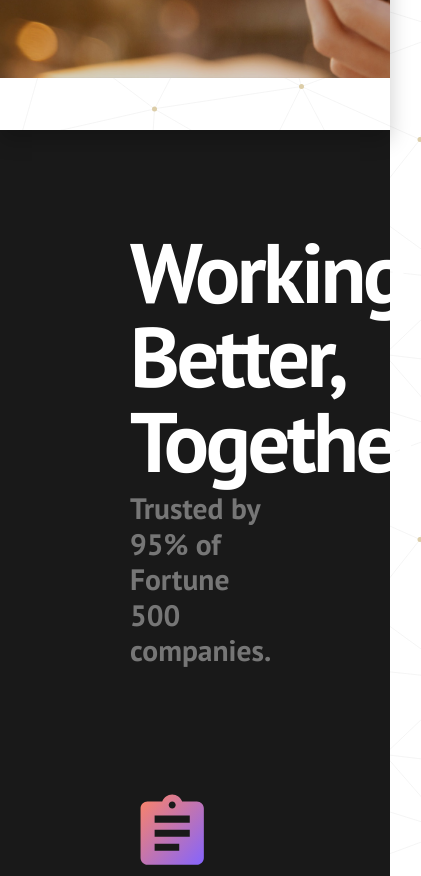
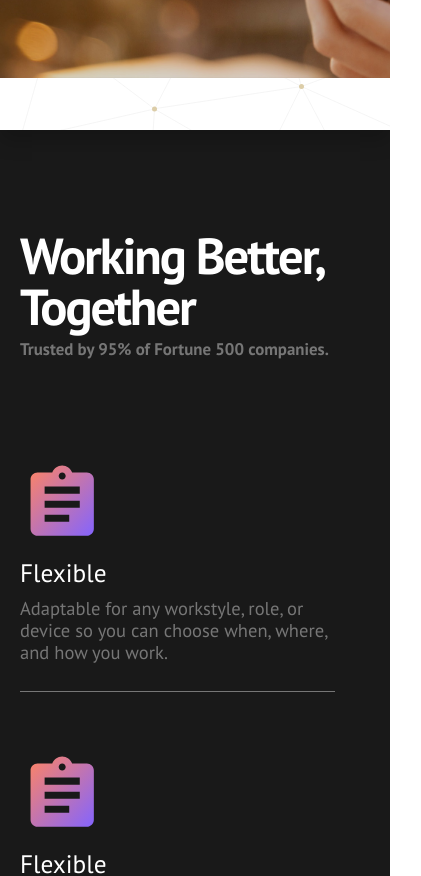
Before and after one commit to RafaelAngeloPiad/dx, a React (Create React App) app: page / in a window 390 px wide. Shown: the part 960-1836 px from the top of the page, 421 px wide, since content can reach past the window. Built offline with nearby package versions, Linux system fonts and the light colour scheme.

Commit message:
some css tweaks

```diff
--- a/src/components/css/App.css
+++ b/src/components/css/App.css
@@ -69,3 +69,63 @@
 .hide{
   display:none;
 }
+
+
+/* appear - on page load */
+.fade-appear {
+  opacity: 0;
+  z-index: 1;
+}
+.fade-appear.fade-appear-active {
+opacity: 1;
+transition: opacity 1000ms linear;
+}
+
+/* enter */
+.fade-enter {
+opacity: 0;
+z-index: 1;
+}
+.fade-enter.fade-enter-active {
+  opacity: 1;
+  transition: opacity 5000ms linear 5000ms;
+}
+
+/* exit */
+.fade-exit {
+  opacity: 1;
+}
+.fade-exit.fade-exit-active {
+  opacity: 0;
+  transition: opacity 5000ms linear;
+}
+.fade-exit-done {
+opacity: 0;
+}
+
+/* slide enter */
+.slide-enter {
+opacity: 0;
+transform: scale(0.97) translateY(5px);
+z-index: 1;
+}
+.slide-enter.slide-enter-active {
+  opacity: 1;
+  transform: scale(1) translateY(0);
+  transition: opacity 3000ms linear 1000ms, transform 3000ms ease-in-out 1000ms;
+}
+
+/* slide exit */
+.slide-exit {
+  opacity: 1;
+  transform: scale(1) translateY(0);
+
+}
+.slide-exit.slide-exit-active {
+  opacity: 0;
+  transform: scale(0.97) translateY(5px);
+  transition: opacity 1500ms linear, transform 1500ms ease-out;
+}
+.slide-exit-done {
+opacity: 0;
+}
--- a/src/components/css/Hero.css
+++ b/src/components/css/Hero.css
@@ -98,6 +98,9 @@
     max-width: 100%;
     flex-basis: 100%;
   }
+  .hero-img-wrapper {
+    margin-left: 0px;
+  }
 }
 
 @media screen and (max-width: 500px) {
--- a/src/components/css/Highlights.css
+++ b/src/components/css/Highlights.css
@@ -31,7 +31,7 @@
 .highlight-box-wrapper {
   display: grid;
   grid-template-rows: auto;
-  grid-template-columns: repeat(auto-fit, minmax(276px, 1fr));
+  grid-template-columns: repeat(auto-fit, minmax(340px, 1fr));
 }
 
 .highlight-box {
@@ -40,6 +40,8 @@
 
   padding-right: 50px;
 }
+
+
 
 .highlight-icon-wrapper {
   color: #fff;
@@ -55,3 +57,66 @@
   color: #767676;
   font-size: 2.8vh;
 }
+
+@media screen and (max-width: 960px) {
+
+.highlight-box::after {
+  bottom: 0;
+  content: "";
+  height: 1px;
+  left: 0;
+  position: relative;
+  margin-top: 20px;
+  background: #767676;
+}
+
+}
+
+@media screen and (max-width: 600px) {
+
+  .highlights-container {
+    /* background: linear-gradient(180deg, #cd067c -115.12%, #ff6e05 177.33%),
+      linear-gradient(0deg, #121212, #121212); */
+    padding-left: 50px;
+    padding-right: 50px;
+
+  }
+  .highlight-box{
+    padding-top: 30px;
+  }
+
+  .highlights-container h3 {
+    padding-bottom: 10px;
+  }
+  }
+
+  @media screen and (max-width: 400px) {
+
+    .highlights-container {
+      /* background: linear-gradient(180deg, #cd067c -115.12%, #ff6e05 177.33%),
+        linear-gradient(0deg, #121212, #121212); */
+      padding-left: 20px;
+      padding-right: 5px;
+    }
+
+    .highlights-container h1 {
+      font-size: 6vh;
+    }
+
+    .highlights-container h3 {
+      font-size: 2vh;
+    }
+
+    .highlight-heading {
+      font-size: 3vh;
+    }
+
+    .highlight-subtitle {
+      font-size: 2.2vh;
+    }
+
+    .highlight-box-wrapper {
+
+      grid-template-columns: repeat(auto-fit, minmax(250px, 1fr));
+    }
+    }
--- a/src/components/data/splash-data.js
+++ b/src/components/data/splash-data.js
@@ -5,11 +5,11 @@
     headline: (
       <>
         <p></p>
-        <span className="mainHeadline Headline1">Connect.</span>
+        <span className="mainHeadline">Connect.</span>
         <br />
-        <span className="mainHeadline Headline2">Communicate.</span>
+        <span className="mainHeadline">Communicate.</span>
         <br />
-        <span className="mainHeadline Headline3">Collaborate.</span>
+        <span className="mainHeadline">Collaborate.</span>
       </>
     ),
     subtitle: (
```
